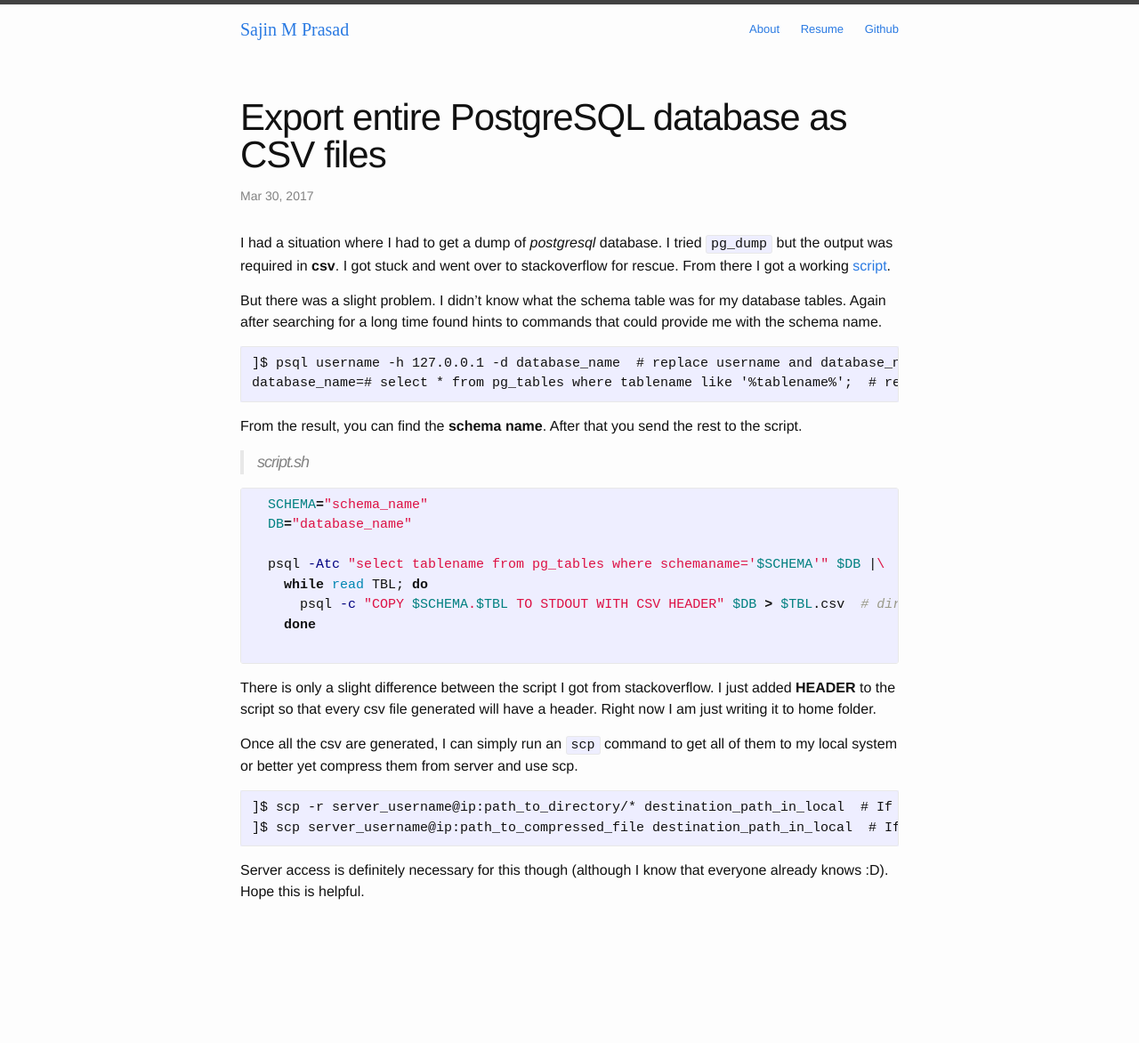
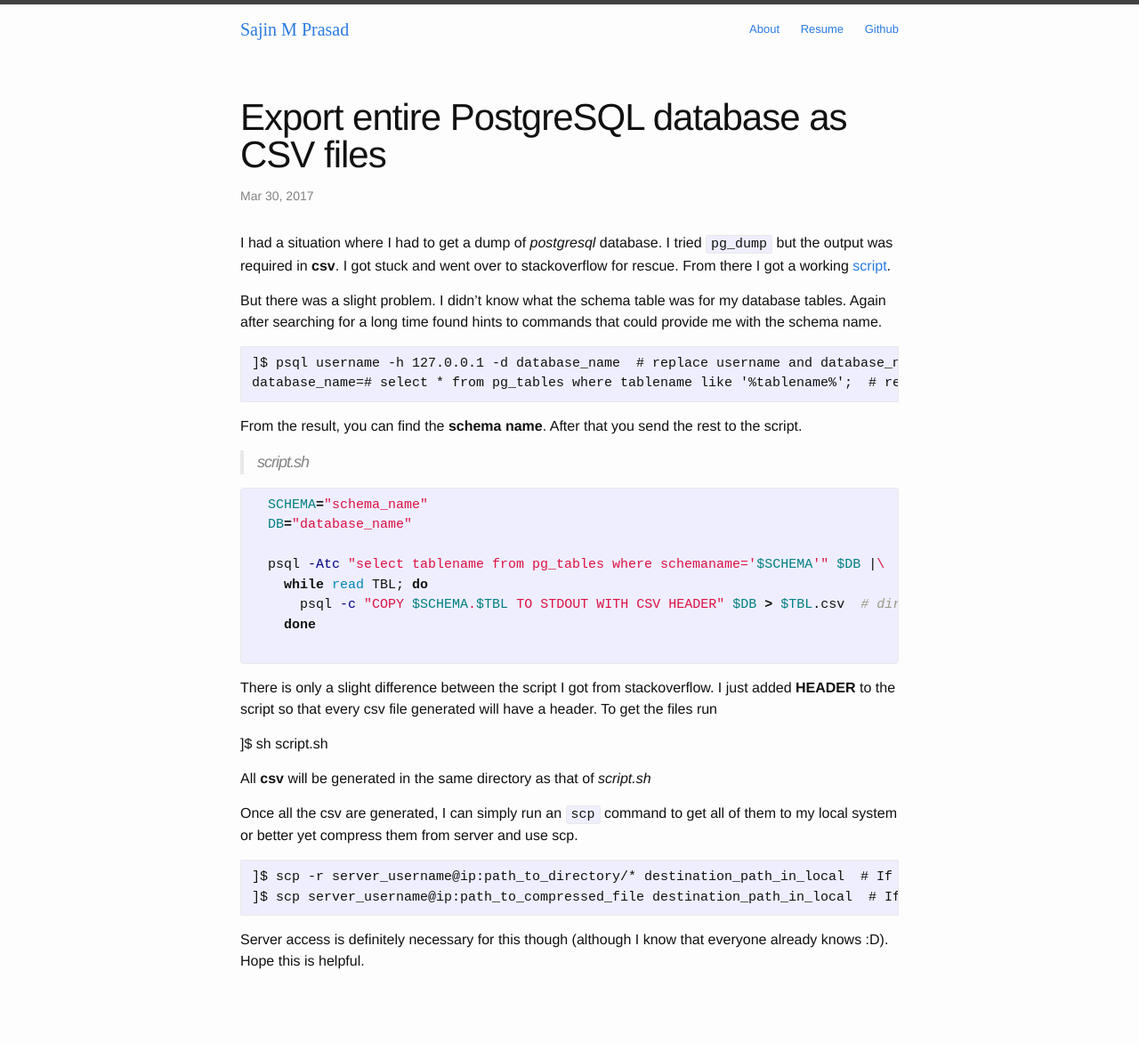
Before and after one commit to sajinmp/sajinmp.github.io, a Jekyll site: the page built from _posts/2017-03-30-export-entire-postgresql-database-as-csv-files.md, in a window 1280 px wide. Shown: the whole page at 89% size. Built offline with Jekyll 4.4.1, drawn with Linux system fonts in a browser that asks for light colours; comment, search, counter and statistics services are not loaded; before the commit the page ends 1094 px from its top, so only the background shows below that.

Commit message:
info addition in export pg db

```diff
--- a/_posts/2017-03-30-export-entire-postgresql-database-as-csv-files.md
+++ b/_posts/2017-03-30-export-entire-postgresql-database-as-csv-files.md
@@ -23,7 +23,11 @@ From the result, you can find the **schema name**. After that you send the rest
     done
   {% endhighlight %}
 
-There is only a slight difference between the script I got from stackoverflow. I just added **HEADER** to the script so that every csv file generated will have a header. Right now I am just writing it to home folder.
+There is only a slight difference between the script I got from stackoverflow. I just added **HEADER** to the script so that every csv file generated will have a header. To get the files run
+
+  ]$ sh script.sh
+
+All **csv** will be generated in the same directory as that of _script.sh_
 
 Once all the csv are generated, I can simply run an `scp` command to get all of them to my local system or better yet compress them from server and use scp.
 
```
Also changed, not shown: 1 other file.
